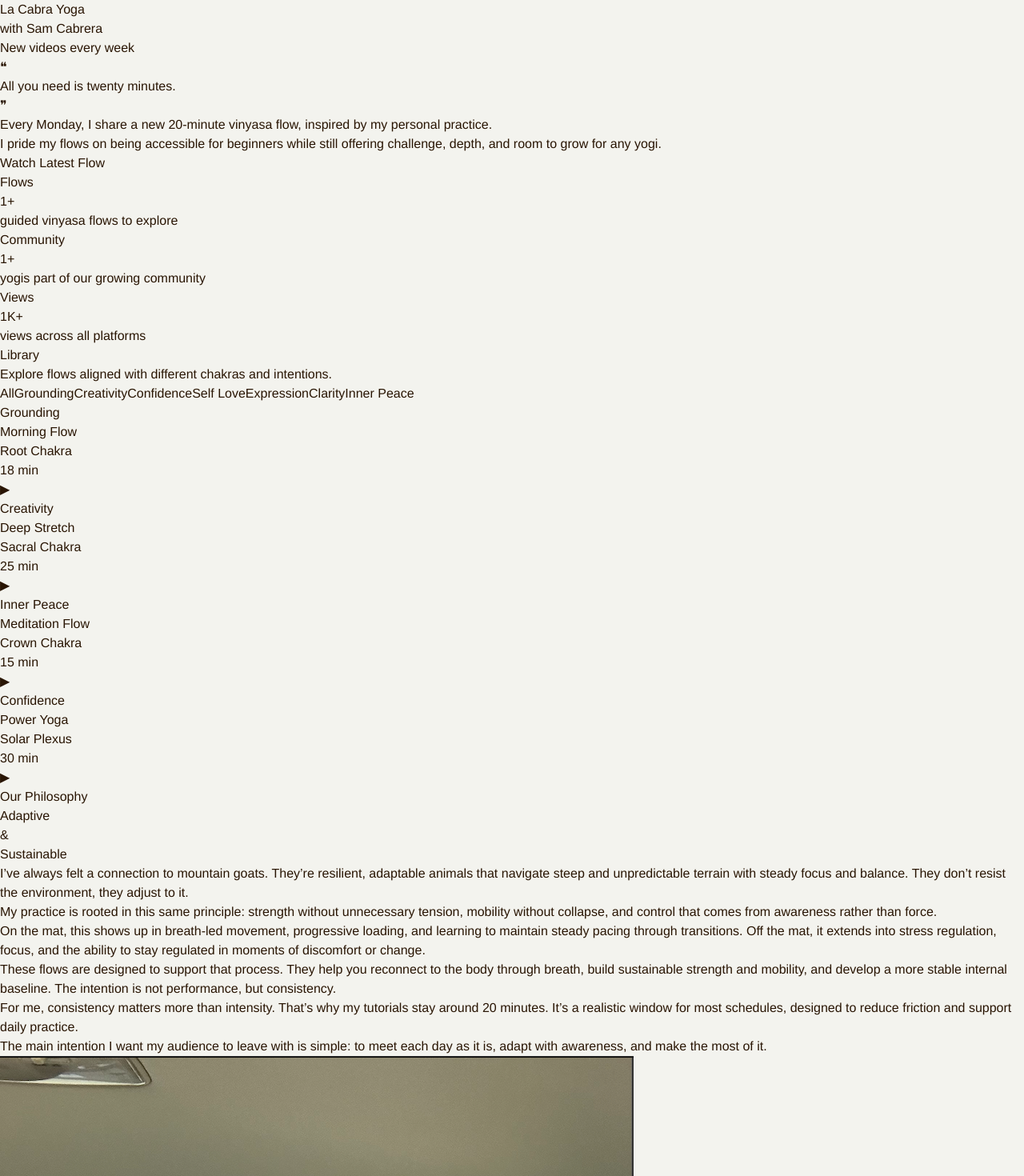
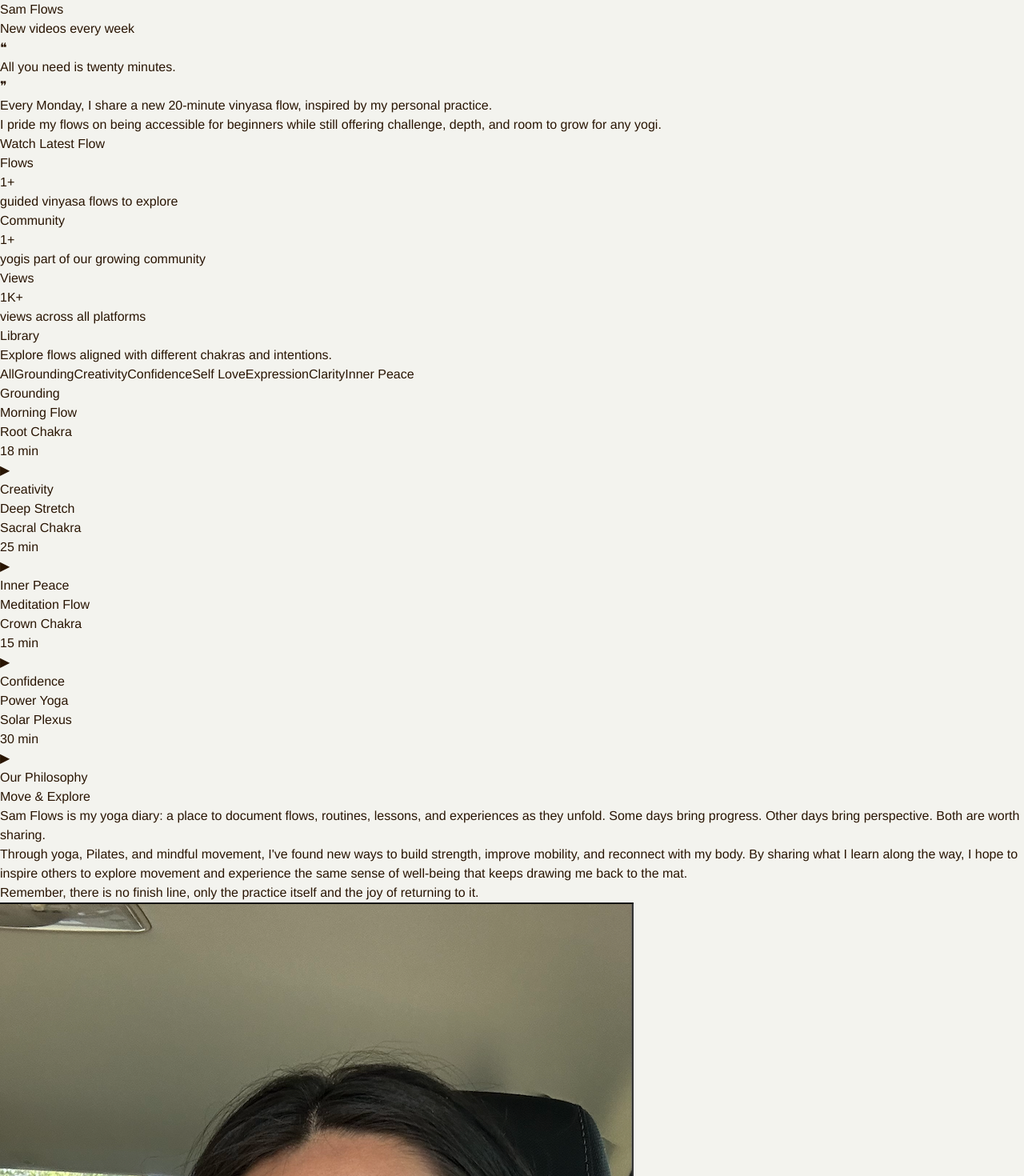
Before and after one commit to samanthacabrera/yoga-site, a React (Vite) app: page / in a window 1280 px wide. Shown: the top 1470 px of the page at 80% size. Built offline with nearby package versions, Linux system fonts and the light colour scheme; a web font is replaced by a local one.

Commit message:
update channel name + philosophy

```diff
--- a/src/Footer.jsx
+++ b/src/Footer.jsx
@@ -30,7 +30,7 @@ export default function Footer() {
       <div className="w-full mx-auto flex flex-col md:flex-row md:justify-between">
 
         <div className="hidden md:flex">
-          La Cabra Yoga
+          Sam Flows
         </div>
 
         <div className="flex gap-2 self-center">
--- a/src/Header.jsx
+++ b/src/Header.jsx
@@ -32,11 +32,8 @@ export default function Header() {
     >
       <div className="mt-6 md:mt-10 py-6 md:py-8">
         <h1 className="text-4xl md:text-5xl tracking-widest ">
-          La Cabra Yoga
+          Sam Flows
         </h1>
-        <h3 className="text-xs md:text-base tracking-wider mt-2">
-          with Sam Cabrera
-        </h3>
       </div>
     </header>
   );
--- a/src/Philosphy.jsx
+++ b/src/Philosphy.jsx
@@ -9,37 +9,14 @@ export default function Philosophy() {
         </p>
 
         <h2 className="text-5xl md:text-6xl leading-loose tracking-tight">
-          Adaptive
-          <br />
-          &
-          <br />
-          Sustainable
+          Move & Explore
         </h2>
 
         <div className="my-16 grid grid-cols-1 lg:grid-cols-12 gap-10">
-          <div className="lg:col-span-11 space-y-4">
-            <p className="leading-loose">
-                I’ve always felt a connection to mountain goats. They’re resilient, adaptable animals that navigate steep and unpredictable terrain with steady focus and balance. They don’t resist the environment, they adjust to it.
-            </p>
-            <p className="leading-loose">
-                My practice is rooted in this same principle: strength without unnecessary tension, mobility without collapse, and control that comes from awareness rather than force.
-            </p>
-
-            <p className="leading-loose">
-                On the mat, this shows up in breath-led movement, progressive loading, and learning to maintain steady pacing through transitions. Off the mat, it extends into stress regulation, focus, and the ability to stay regulated in moments of discomfort or change.
-            </p>
-
-            <p className="leading-loose">
-                These flows are designed to support that process. They help you reconnect to the body through breath, build sustainable strength and mobility, and develop a more stable internal baseline. The intention is not performance, but consistency.
-            </p>
-
-            <p className="leading-loose">
-                For me, consistency matters more than intensity. That’s why my tutorials stay around 20 minutes. It’s a realistic window for most schedules, designed to reduce friction and support daily practice.
-            </p>
-
-            <p className="leading-loose">
-                The main intention I want my audience to leave with is simple: to meet each day as it is, adapt with awareness, and make the most of it.
-            </p>
+          <div className="lg:col-span-8 space-y-4">
+            <p><span className="italic">Sam Flows</span> is my yoga diary: a place to document flows, routines, lessons, and experiences as they unfold. Some days bring progress. Other days bring perspective. Both are worth sharing.</p>
+            <p>Through yoga, Pilates, and mindful movement, I've found new ways to build strength, improve mobility, and reconnect with my body. By sharing what I learn along the way, I hope to inspire others to explore movement and experience the same sense of well-being that keeps drawing me back to the mat. </p>
+            <p>Remember, there is no finish line, only the practice itself and the joy of returning to it.</p>
           </div>
         </div>
       </div>
```
